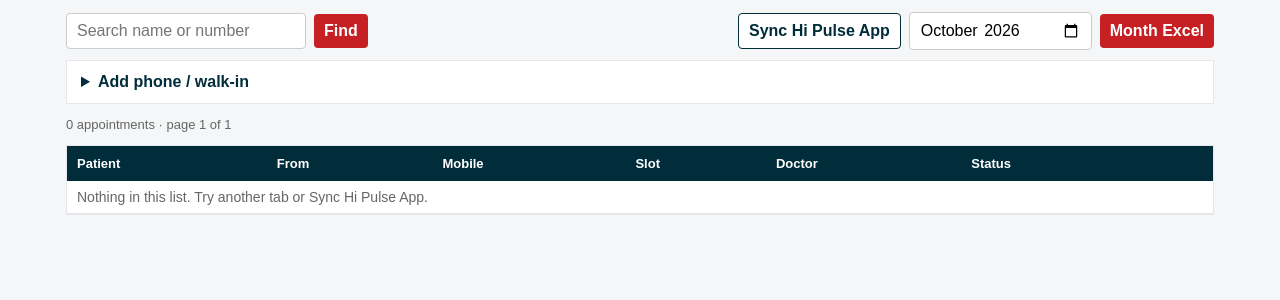
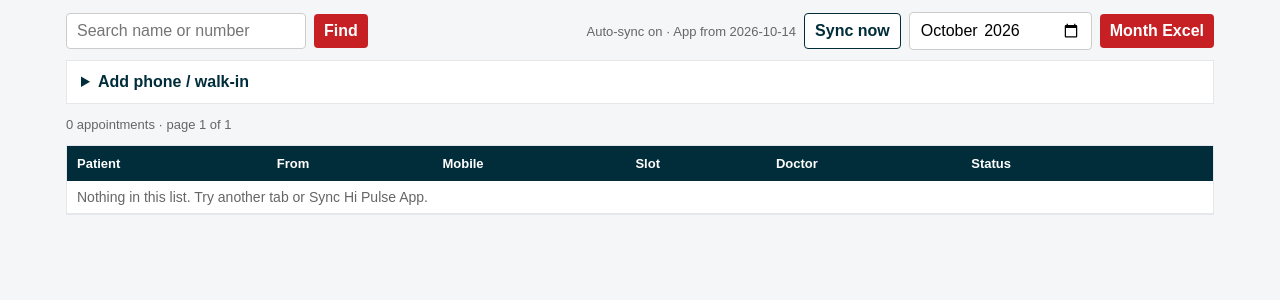
Before and after one commit to suneel999/pulsecrm, a Flask app: page / in a window 1280 px wide. Shown: the part 114-414 px from the top of the page. Run offline with Flask 3, Linux system fonts and the light colour scheme; the visitor is signed in with stand-in values (Sample User, id 1); data that the repository does not hold is empty.

Commit message:
Keep Hi Pulse App from 14 Oct only and auto-sync the open desk.
Co-authored-by: Cursor <cursoragent@cursor.com>

```diff
--- a/app.py
+++ b/app.py
@@ -32,7 +32,8 @@ app.secret_key = os.getenv("FLASK_SECRET", "pulse-desk-dev-secret")
 app.config["PREFERRED_URL_SCHEME"] = "https"
 
 _last_app_sync = 0.0
-_SYNC_GAP_SEC = 90
+_SYNC_GAP_SEC = 30
+_purged_old_app = False
 
 
 def env(name: str, default: str = "") -> str:
@@ -78,16 +79,25 @@ def source_label(source: str) -> str:
 
 
 def sync_app_requests(force: bool = False) -> dict | None:
-    global _last_app_sync
+    global _last_app_sync, _purged_old_app
     if not env("APP_API_EMAIL") or not env("APP_API_PASSWORD"):
         return None
     now = time.time()
     if not force and _last_app_sync and (now - _last_app_sync) < _SYNC_GAP_SEC:
-        return {"skipped": True}
+        return {"skipped": True, "stats": db.stats()}
+    cutoff = app_api.sync_from_date()
+    if not _purged_old_app:
+        purged = db.purge_app_before(cutoff)
+        _purged_old_app = True
+    else:
+        purged = 0
     rows = app_api.fetch_appointments(limit=50, max_pages=20)
     result = db.upsert_app(rows)
     _last_app_sync = now
     result["fetched"] = len(rows)
+    result["purged"] = purged
+    result["from"] = cutoff
+    result["stats"] = db.stats()
     return result
 
 
@@ -190,6 +200,7 @@ def desk():
         next_url=_desk_url(),
         page_url=_desk_url,
         sync_error=sync_error,
+        sync_from=app_api.sync_from_date(),
     )
 
 
@@ -201,14 +212,37 @@ def sync_app():
         if result.get("skipped"):
             flash("App list is already up to date.")
         else:
+            extra = ""
+            if result.get("purged"):
+                extra = f" Cleared {result['purged']} old App rows before {result.get('from')}."
             flash(
                 f"App sync done: {result.get('added', 0)} new, "
                 f"{result.get('refreshed', 0)} refreshed "
-                f"({result.get('fetched', 0)} from Hi Pulse)."
+                f"(from {result.get('from')}).{extra}"
             )
     except Exception as exc:
         flash(f"App sync failed: {exc}")
     return redirect(request.form.get("next") or url_for("desk", view="fresh"))
+
+
+@app.get("/api/sync-app")
+@login_required
+def sync_app_api():
+    """Silent sync for the open desk tab — front office does not need to click Sync."""
+    try:
+        result = sync_app_requests(force=bool(request.args.get("force"))) or {}
+        return {
+            "ok": True,
+            "skipped": bool(result.get("skipped")),
+            "added": int(result.get("added") or 0),
+            "refreshed": int(result.get("refreshed") or 0),
+            "purged": int(result.get("purged") or 0),
+            "fetched": int(result.get("fetched") or 0),
+            "from": result.get("from") or app_api.sync_from_date(),
+            "stats": result.get("stats") or db.stats(),
+        }
+    except Exception as exc:
+        return {"ok": False, "error": str(exc)}, 500
 
 
 @app.post("/<int:appt_id>/update")
--- a/app_api.py
+++ b/app_api.py
@@ -122,8 +122,14 @@ def normalize(row: dict) -> dict:
     }
 
 
+def sync_from_date() -> str:
+    """Only keep Hi Pulse App requests from this day onward (IST date YYYY-MM-DD)."""
+    return _env("APP_SYNC_FROM") or "2026-10-14"
+
+
 def fetch_appointments(limit: int = 50, max_pages: int = 20) -> list[dict]:
     token = login()
+    cutoff = sync_from_date()
     rows: list[dict] = []
     page = 1
     while page <= max_pages:
@@ -143,9 +149,21 @@ def fetch_appointments(limit: int = 50, max_pages: int = 20) -> list[dict]:
         batch = data.get("data") or []
         if not batch:
             break
-        rows.extend(normalize(item) for item in batch)
+        keep_going = False
+        for item in batch:
+            row = normalize(item)
+            created = row.get("created_at") or ""
+            # API is newest-first; stop after we pass the cutoff window.
+            if created and created[:10] >= cutoff:
+                if row.get("external_id") and row.get("phone"):
+                    rows.append(row)
+                keep_going = True
+            elif not created:
+                if row.get("external_id") and row.get("phone"):
+                    rows.append(row)
+                keep_going = True
         total_pages = int(data.get("totalPages") or page)
-        if page >= total_pages:
+        if not keep_going or page >= total_pages:
             break
         page += 1
-    return [row for row in rows if row.get("external_id") and row.get("phone")]
+    return rows
--- a/db.py
+++ b/db.py
@@ -222,6 +222,29 @@ def upsert_app(rows: list[dict]) -> dict:
     return {"added": added, "refreshed": refreshed, "total": added + refreshed}
 
 
+def purge_app_before(cutoff: str) -> int:
+    """Remove Hi Pulse App rows older than the desk start date (keeps To call small)."""
+    day = clean(cutoff, 10)
+    if not re.match(r"^\d{4}-\d{2}-\d{2}$", day):
+        return 0
+    conn = connect()
+    cur = conn.execute(
+        """
+        DELETE FROM appointments
+        WHERE source = 'app'
+          AND (
+            (created_at != '' AND created_at < ?)
+            OR (created_at = '' AND preferred_date != '' AND preferred_date < ?)
+          )
+        """,
+        (day, day),
+    )
+    deleted = cur.rowcount
+    conn.commit()
+    conn.close()
+    return int(deleted or 0)
+
+
 def get(appt_id: int) -> dict | None:
     conn = connect()
     row = conn.execute("SELECT * FROM appointments WHERE id = ?", (appt_id,)).fetchone()
--- a/static/style.css
+++ b/static/style.css
@@ -80,6 +80,7 @@ button.ghost {
   color: var(--navy);
   border: 1px solid var(--navy);
 }
+.sync-live { font-size: 13px; align-self: center; }
 .tag {
   display: inline-block;
   font-size: 11px;
--- a/templates/desk.html
+++ b/templates/desk.html
@@ -25,9 +25,10 @@
     <button type="submit">Find</button>
   </form>
   <div class="toolbar-actions">
+    <span id="sync-status" class="muted sync-live">Auto-sync on · App from {{ sync_from }}</span>
     <form method="post" action="{{ url_for('sync_app') }}">
       <input type="hidden" name="next" value="{{ next_url }}">
-      <button type="submit" class="ghost">Sync Hi Pulse App</button>
+      <button type="submit" class="ghost">Sync now</button>
     </form>
     <form class="month-form" method="get" action="{{ url_for('report') }}">
       <input type="month" name="month" value="{{ month }}" aria-label="Month">
@@ -38,6 +39,7 @@
 {% if sync_error %}
 <p class="warn">App sync issue: {{ sync_error }}</p>
 {% endif %}
+<p id="new-banner" class="flash" hidden>New requests arrived. <a href="{{ next_url }}">Refresh list</a></p>
 
 <details class="card add-box">
   <summary>Add phone / walk-in</summary>
@@ -130,4 +132,45 @@
   {% endif %}
 </nav>
 {% endif %}
+<script>
+(function () {
+  var todoCount = {{ stats.new }};
+  var todayCount = {{ stats.today }};
+  var statusEl = document.getElementById("sync-status");
+  var banner = document.getElementById("new-banner");
+  var syncUrl = {{ url_for('sync_app_api')|tojson }};
+
+  function tick() {
+    fetch(syncUrl, { credentials: "same-origin", headers: { "Accept": "application/json" } })
+      .then(function (r) { return r.json(); })
+      .then(function (data) {
+        if (!data || !data.ok) {
+          if (statusEl) statusEl.textContent = "Auto-sync issue — use Sync now";
+          return;
+        }
+        var s = data.stats || {};
+        if (statusEl) {
+          statusEl.textContent = data.skipped
+            ? ("Auto-sync on · App from " + (data.from || "{{ sync_from }}"))
+            : ("Synced · +" + (data.added || 0) + " new · App from " + (data.from || "{{ sync_from }}"));
+        }
+        if ((s.new || 0) > todoCount || (s.today || 0) > todayCount) {
+          if (banner) banner.hidden = false;
+          // Soft reload so Fresh / To call stay current without staff clicking Sync
+          if ((data.added || 0) > 0) {
+            window.location.reload();
+          }
+        }
+        todoCount = s.new || todoCount;
+        todayCount = s.today || todayCount;
+      })
+      .catch(function () {
+        if (statusEl) statusEl.textContent = "Auto-sync offline — use Sync now";
+      });
+  }
+
+  setInterval(tick, 30000);
+  setTimeout(tick, 8000);
+})();
+</script>
 {% endblock %}
```
Also changed, not shown: 1 other file.
